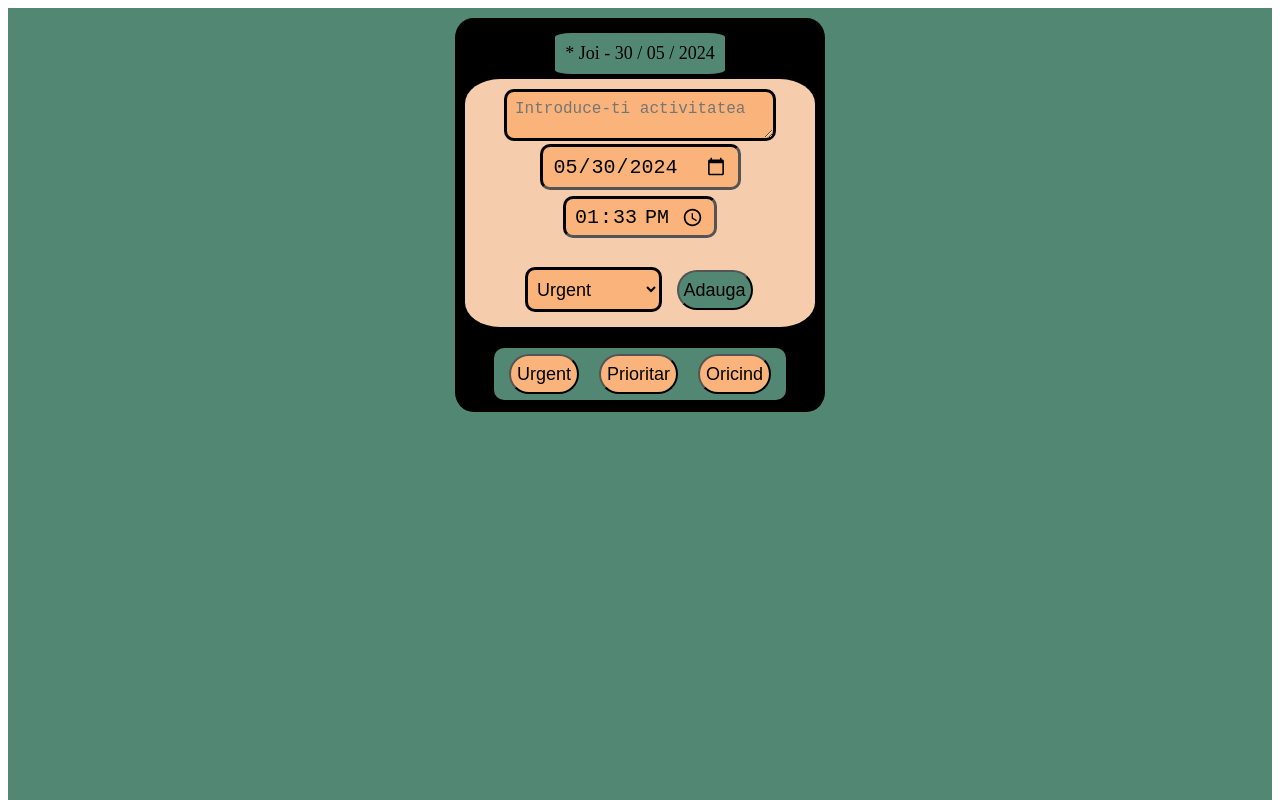
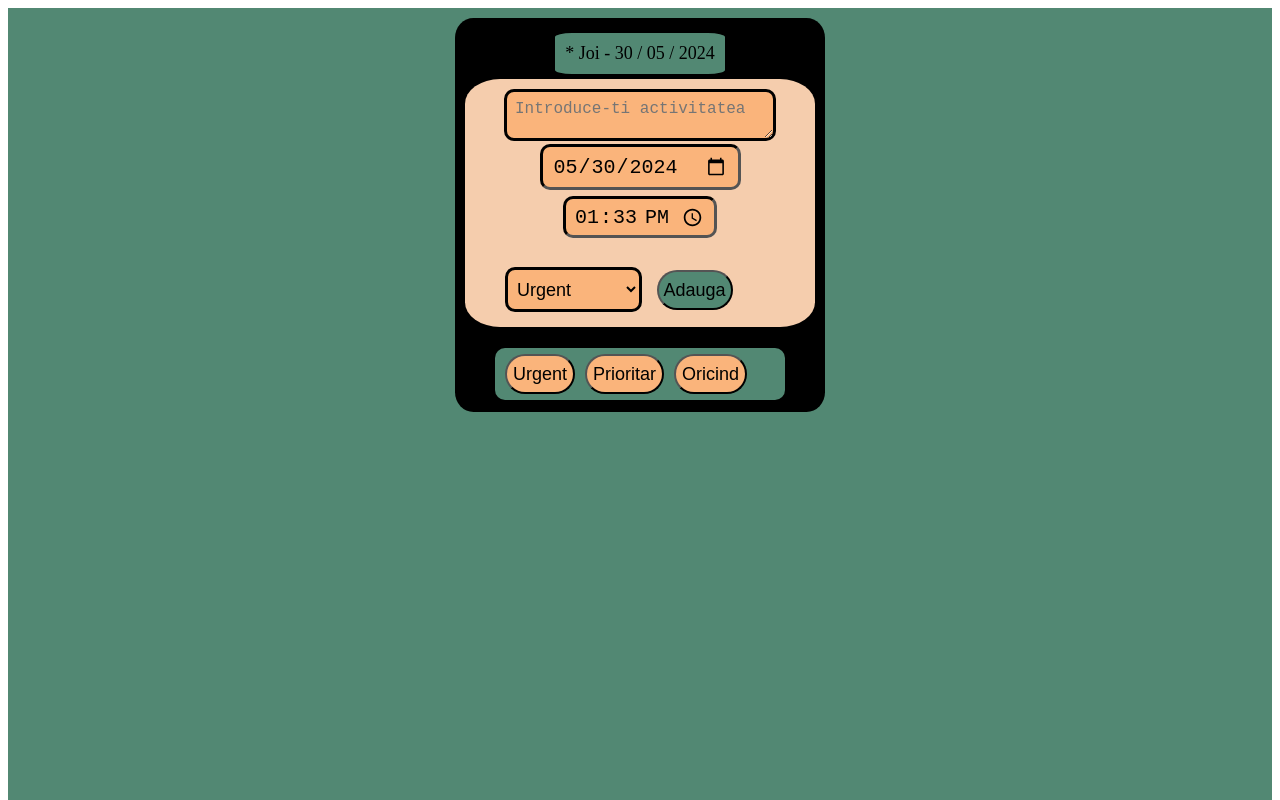
Before and after one commit to ugdej/Organizator-Ro, a plain HTML site: page index.html in a window 1280 px wide. Shown: the top 800 px of the page. Drawn offline with Linux system fonts and the light colour scheme.

Commit message:
Update style.css

```diff
--- a/style.css
+++ b/style.css
@@ -3,7 +3,6 @@
      flex-direction: column;
      flex-wrap: wrap;
      background-color: #000000;
-     border-radius: 0px;
      padding: 10px;
      display: flex;
      align-content: center;
@@ -185,7 +184,7 @@
 
  .button2 {
      background-color: #fab47b;
-     margin: 1px 10px 1px 10px;
+     margin: 1px 5px 1px 5px;
      border-radius: 50px;
      cursor: pointer;
      height: 40px;
@@ -201,9 +200,11 @@
      border-radius: 10px;
      padding: 5px;
      border-color: #000000;
+     width: 280px;
+     align-content: center;
  }
 
  .alegeButton {
      align-items: center;
-     width: 240px;
+     width: 280px;
  }
```
